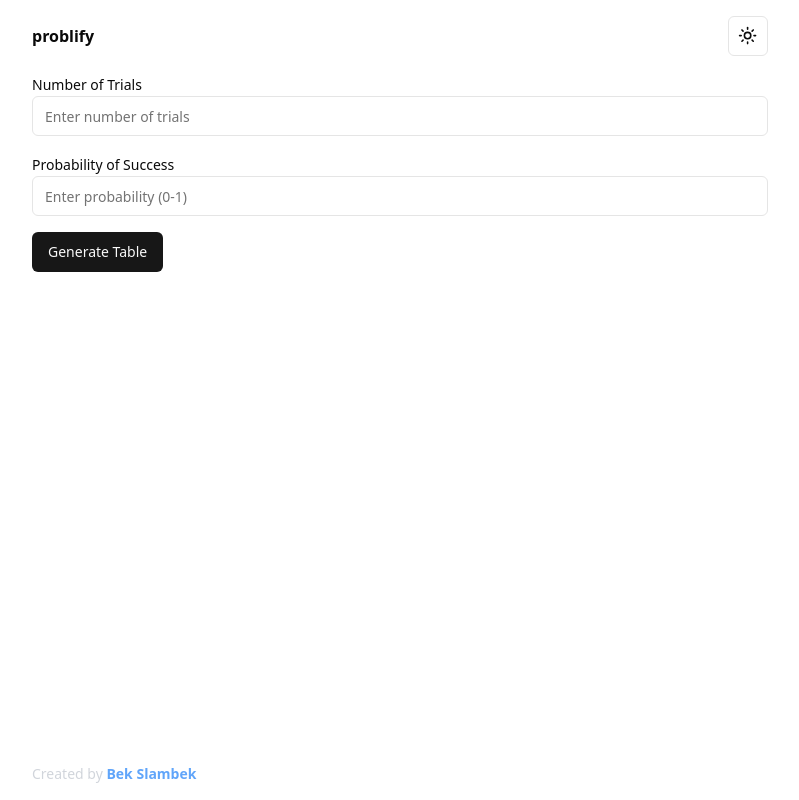
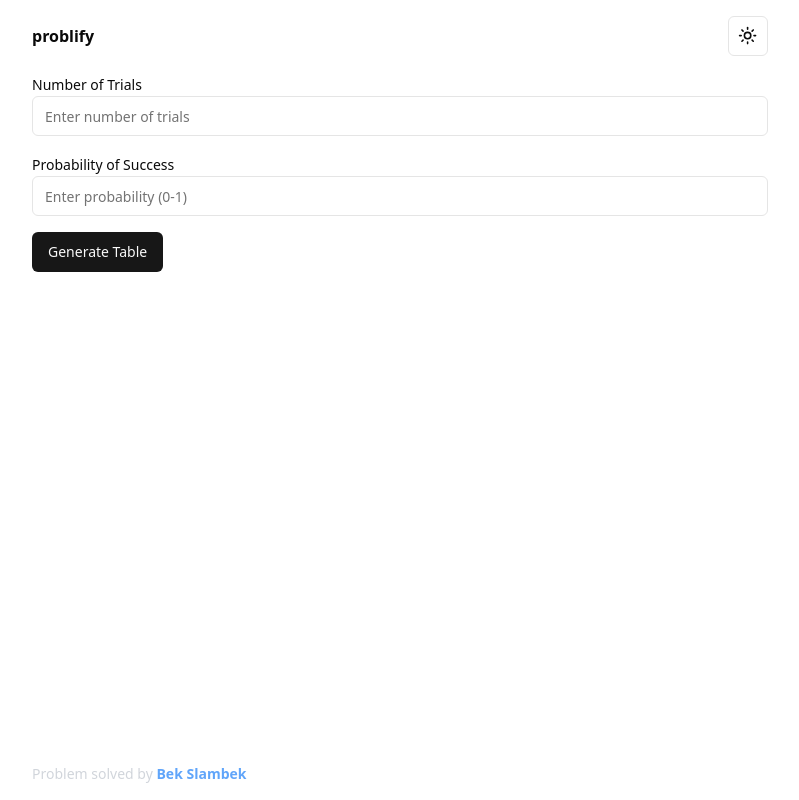
Before and after one commit to mugid/distr., a Next.js app: page / in a window 1280 px wide. Shown: the whole page, without its empty margins (240-1039 px from the left). Built offline with nearby package versions, Linux system fonts and the light colour scheme.

Commit message:
feat: change footer information

```diff
--- a/src/app/layout.tsx
+++ b/src/app/layout.tsx
@@ -40,7 +40,7 @@ export default function RootLayout({
           <Navbar />
           <div>{children}</div>
           <footer className="absolute bottom-0 pt-6 pb-4 text-center text-sm text-gray-300">
-            Created by{" "}
+            Problem solved by{" "}
             <a
               href="https://instagram.com/sbek22"
               target="_blank"
```
